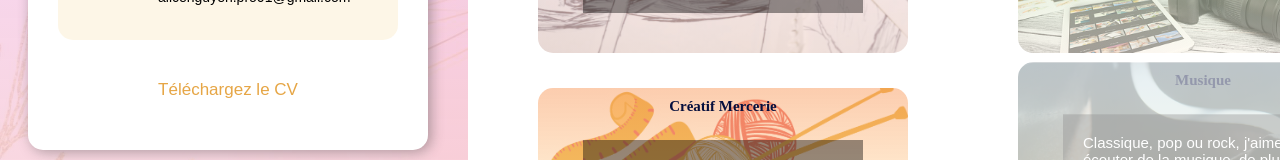
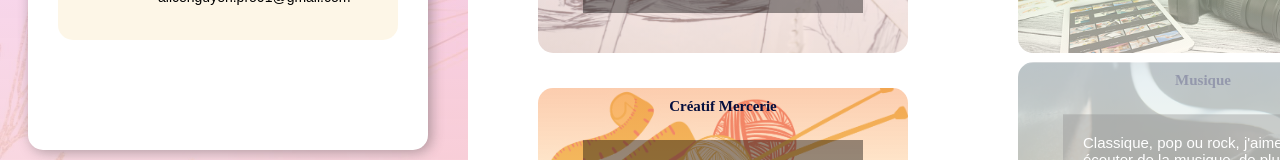
Before and after one commit to AliceNguyen-dev/developper-front-end-alice-n, a React (Create React App) app: page / in a window 1280 px wide. Shown: the part 758-918 px from the top of the page. Built offline with nearby package versions, Linux system fonts and the light colour scheme.

Commit message:
update cv

```diff
--- a/src/App.jsx
+++ b/src/App.jsx
@@ -76,9 +76,9 @@ function App() {
 
           </div>
 
-          <div className="pdf-doc">
-            <a className="cvItem" href="./assets/Alice_N_CV.pdf" download={"./assets/Alice_N_CV.pdf"}>Téléchargez le CV</a>
-          </div>
+          {/* <div class="pdf-doc">
+            <a class="cvItem" href="./assets/Alice_N_CV.pdf" download="Alice_N_CV.pdf">Téléchargez le CV</a>
+          </div> */}
 
 
         </div>
```
